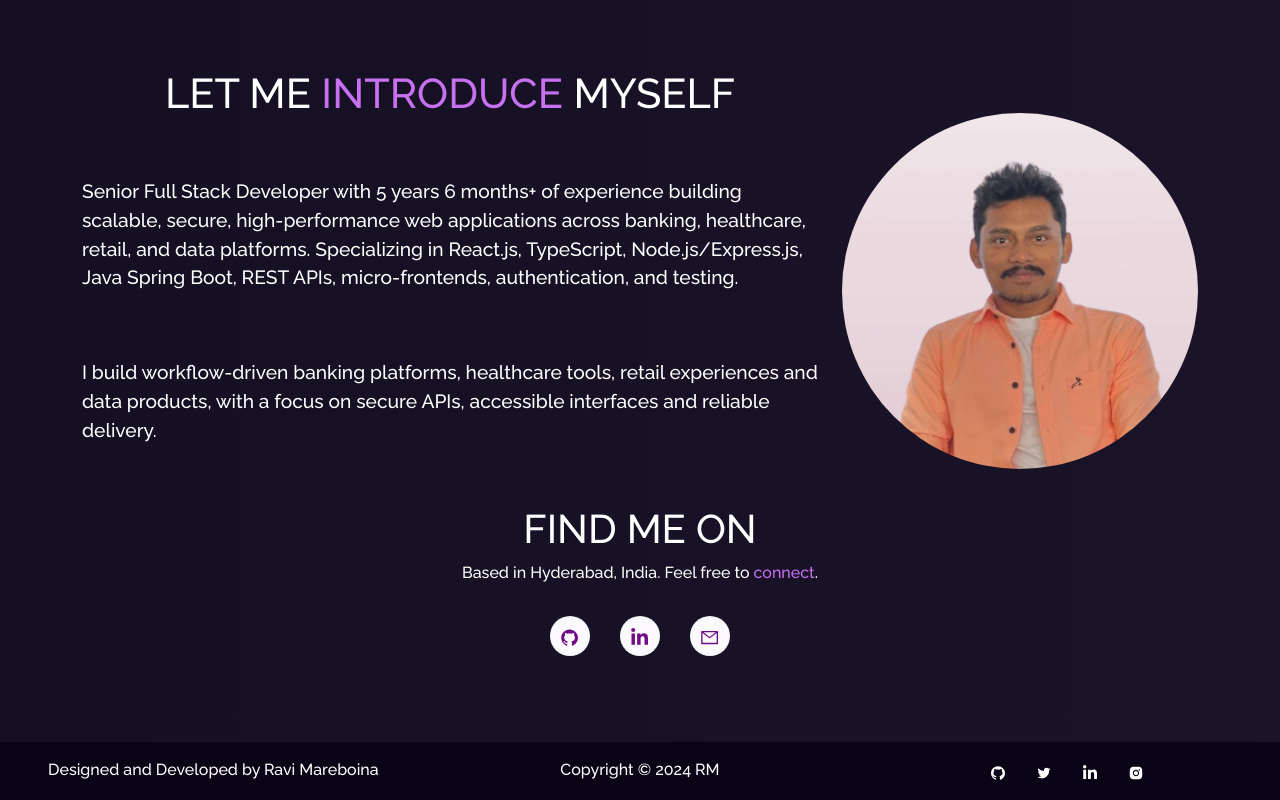
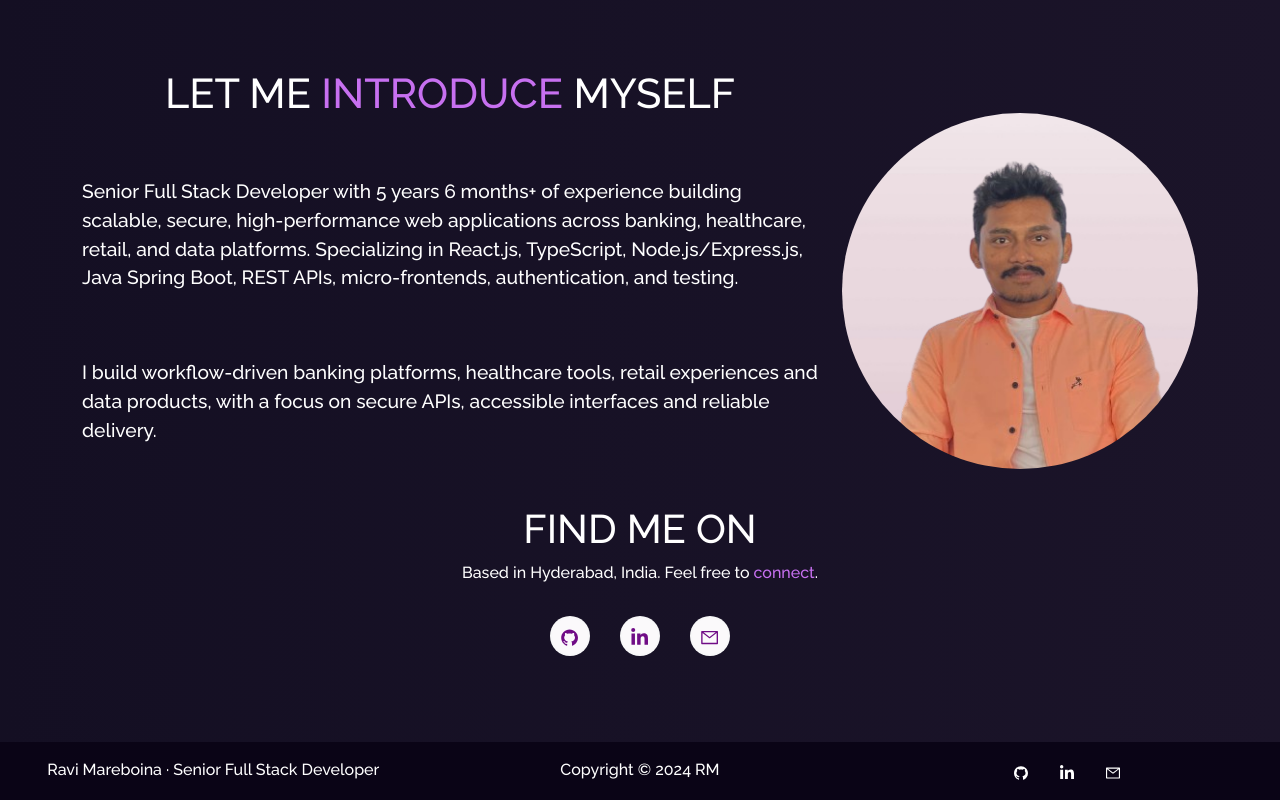
Before and after one commit to MareboinaRavi/react-portfolio, a React (Create React App) app: page / in a window 1280 px wide. Shown: the part 807-1607 px from the top of the page. Built offline with nearby package versions, Linux system fonts and the light colour scheme.

Commit message:
Refresh portfolio content from 2026 resume

```diff
--- a/src/components/Footer.js
+++ b/src/components/Footer.js
@@ -1,71 +1,17 @@
 import React from "react";
 import { Container, Row, Col } from "react-bootstrap";
-import {
-  AiFillGithub,
-  AiOutlineTwitter,
-  AiFillInstagram,
-} from "react-icons/ai";
+import { AiFillGithub, AiOutlineMail } from "react-icons/ai";
 import { FaLinkedinIn } from "react-icons/fa";
-
+import { profile } from "../data/portfolio";
 function Footer() {
-  let date = new Date();
-  let year = date.getFullYear();
-  return (
-    <Container fluid className="footer">
-      <Row>
-        <Col md="4" className="footer-copywright">
-          <h3>Designed and Developed by Ravi Mareboina</h3>
-        </Col>
-        <Col md="4" className="footer-copywright">
-          <h3>Copyright © {year} RM</h3>
-        </Col>
-        <Col md="4" className="footer-body">
-          <ul className="footer-icons">
-            <li className="social-icons">
-              <a
-                href="https://github.com/MareboinaRavi"
-                style={{ color: "white" }}
-                target="_blank"
-                rel="noopener noreferrer"
-              >
-                <AiFillGithub />
-              </a>
-            </li>
-            <li className="social-icons">
-              <a
-                href="https://twitter.com/"
-                style={{ color: "white" }}
-                target="_blank"
-                rel="noopener noreferrer"
-              >
-                <AiOutlineTwitter />
-              </a>
-            </li>
-            <li className="social-icons">
-              <a
-                href="https://www.linkedin.com/in/ravimareboina/"
-                style={{ color: "white" }}
-                target="_blank"
-                rel="noopener noreferrer"
-              >
-                <FaLinkedinIn />
-              </a>
-            </li>
-            <li className="social-icons">
-              <a
-                href="https://www.instagram.com/"
-                style={{ color: "white" }}
-                target="_blank"
-                rel="noopener noreferrer"
-              >
-                <AiFillInstagram />
-              </a>
-            </li>
-          </ul>
-        </Col>
-      </Row>
-    </Container>
-  );
+  return <Container fluid className="footer"><Row>
+    <Col md="4" className="footer-copywright"><h3>{profile.name} · {profile.title}</h3></Col>
+    <Col md="4" className="footer-copywright"><h3>Copyright © {new Date().getFullYear()} RM</h3></Col>
+    <Col md="4" className="footer-body"><ul className="footer-icons">
+      <li className="social-icons"><a href={profile.github} style={{ color: "white" }} target="_blank" rel="noopener noreferrer" aria-label="GitHub"><AiFillGithub /></a></li>
+      <li className="social-icons"><a href={profile.linkedin} style={{ color: "white" }} target="_blank" rel="noopener noreferrer" aria-label="LinkedIn"><FaLinkedinIn /></a></li>
+      <li className="social-icons"><a href={`mailto:${profile.email}`} style={{ color: "white" }} aria-label="Email"><AiOutlineMail /></a></li>
+    </ul></Col>
+  </Row></Container>;
 }
-
 export default Footer;
```
